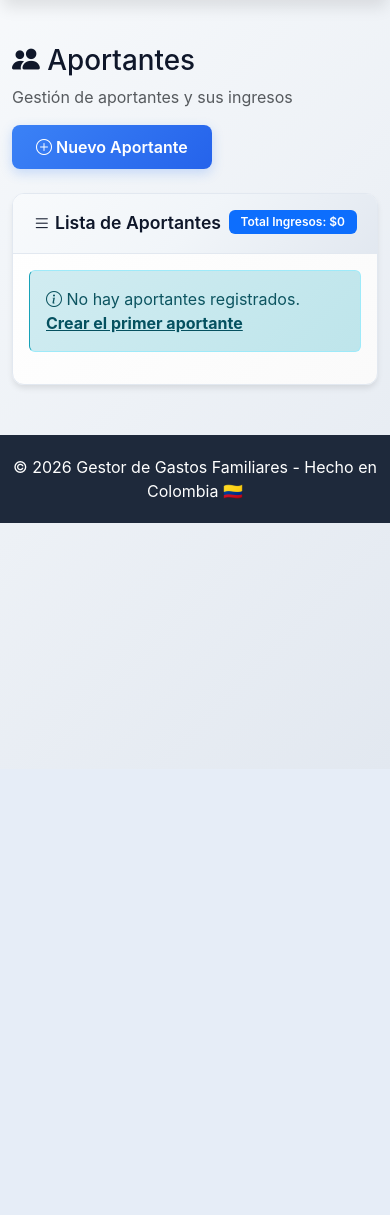
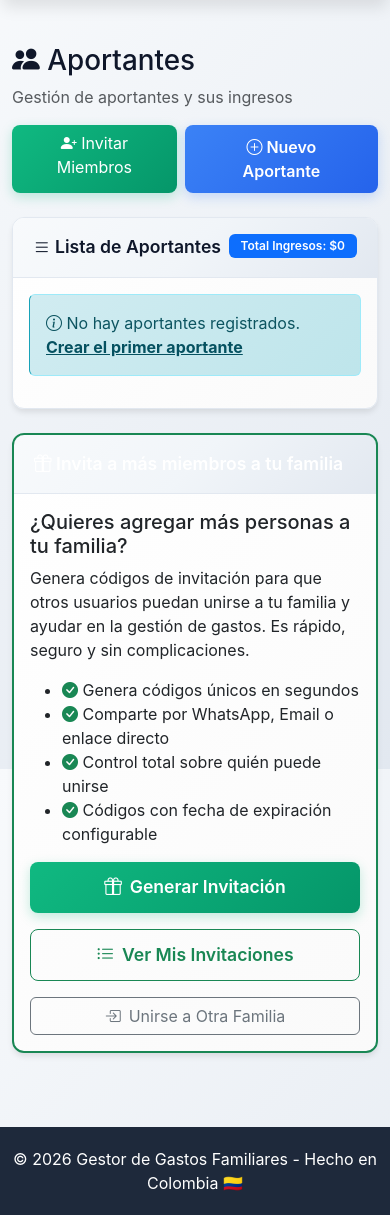
Before and after one commit to LUISGA64/gastos-familiares, a Django app: page /aportantes/ in a window 390 px wide. Shown: the part 75-1290 px from the top of the page. Before the commit the page ends 598 px from the top, so only its background shows below. Run offline with Django 5.2, Linux system fonts and the light colour scheme; the visitor is signed in with stand-in values (Sample User, id 1); data comes from the database, SQL or seed files in the repository; data that the repository does not hold is empty; some libraries are stand-ins or nearby versions.

Commit message:
feat: Agregar botones de invitaciones en página de aportantes - Botón 'Invitar Miembros' en header junto a 'Nuevo Aportante' - Sección informativa al final con 3 botones:   * Generar Invitación (principal)   * Ver Mis Invitaciones   * Unirse a Otra Familia - Card con fondo verde destacado - Lista de beneficios con iconos - Diseño responsive con columnas adaptativas - Botones grandes (btn-lg) para mejor visibilidad La página de aportantes ahora es el punto central para gestionar miembros de la familia, combinando aportantes existentes con invitaciones para nuevos miembros.

```diff
--- a/templates/gastos/aportantes_lista.html
+++ b/templates/gastos/aportantes_lista.html
@@ -8,7 +8,10 @@
         <h1><i class="bi bi-people-fill"></i> Aportantes</h1>
         <p class="text-muted">Gestión de aportantes y sus ingresos</p>
     </div>
-    <div class="col-auto">
+    <div class="col-auto d-flex gap-2">
+        <a href="{% url 'generar_invitacion_familia' %}" class="btn btn-success">
+            <i class="bi bi-person-plus-fill"></i> Invitar Miembros
+        </a>
         <a href="{% url 'crear_aportante' %}" class="btn btn-primary">
             <i class="bi bi-plus-circle"></i> Nuevo Aportante
         </a>
@@ -102,4 +105,67 @@
         {% endif %}
     </div>
 </div>
+
+<!-- Sección de Invitaciones -->
+<div class="row mt-4">
+    <div class="col-12">
+        <div class="card border-success">
+            <div class="card-header bg-success text-white">
+                <i class="bi bi-gift"></i> Invita a más miembros a tu familia
+            </div>
+            <div class="card-body">
+                <div class="row">
+                    <div class="col-md-8">
+                        <h5 class="card-title">¿Quieres agregar más personas a tu familia?</h5>
+                        <p class="card-text">
+                            Genera códigos de invitación para que otros usuarios puedan unirse a tu familia
+                            y ayudar en la gestión de gastos. Es rápido, seguro y sin complicaciones.
+                        </p>
+                        <ul class="mb-3">
+                            <li><i class="bi bi-check-circle-fill text-success"></i> Genera códigos únicos en segundos</li>
+                            <li><i class="bi bi-check-circle-fill text-success"></i> Comparte por WhatsApp, Email o enlace directo</li>
+                            <li><i class="bi bi-check-circle-fill text-success"></i> Control total sobre quién puede unirse</li>
+                            <li><i class="bi bi-check-circle-fill text-success"></i> Códigos con fecha de expiración configurable</li>
+                        </ul>
+                    </div>
+                    <div class="col-md-4 d-flex flex-column justify-content-center gap-3">
+                        <a href="{% url 'generar_invitacion_familia' %}" class="btn btn-success btn-lg">
+                            <i class="bi bi-gift me-2"></i>Generar Invitación
+                        </a>
+                        <a href="{% url 'gestionar_invitaciones' %}" class="btn btn-outline-success btn-lg">
+                            <i class="bi bi-list-ul me-2"></i>Ver Mis Invitaciones
+                        </a>
+                        <a href="{% url 'unirse_familia' %}" class="btn btn-outline-secondary">
+                            <i class="bi bi-box-arrow-in-right me-2"></i>Unirse a Otra Familia
+                        </a>
+                    </div>
+                </div>
+            </div>
+        </div>
+    </div>
+</div>
+
 {% endblock %}
+
+{% block extra_css %}
+<style>
+    .card.border-success {
+        border-width: 2px;
+    }
+
+    .card.border-success .card-header {
+        font-weight: 600;
+        font-size: 1.1rem;
+    }
+
+    .btn-lg {
+        padding: 12px 24px;
+        font-size: 1.1rem;
+        font-weight: 600;
+    }
+
+    .d-flex.gap-3 {
+        gap: 1rem !important;
+    }
+</style>
+{% endblock %}
```
